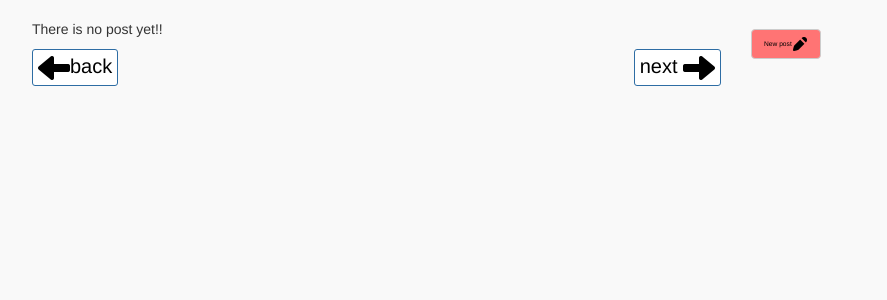
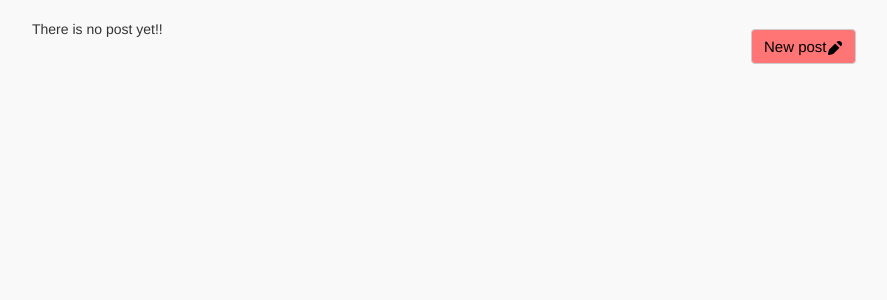
Before and after one commit to ambersun1234/message-board, a PHP site: page /displayBoard.php?boardid=1 in a window 1280 px wide. Shown: the part 51-351 px from the top of the page, without its empty margins (224-1111 px from the left). Run offline with PHP 8.4, Linux system fonts and the light colour scheme; data that the repository does not hold is empty; some libraries are stand-ins or nearby versions.

Commit message:
undo previous & next page feature

```diff
--- a/displayBoard.php
+++ b/displayBoard.php
@@ -54,14 +54,11 @@
                     $data = mysqli_real_escape_string( $con , $data );
                     return $data;
                 }
-                echo '<button type="button" class="btn btn-primary btn-xs" style="color:black; background-color:white; position:relative; top:10px; font-size:20px;"><img src= "back.png">back</button>'.'&nbsp&nbsp&nbsp&nbsp&nbsp';
-                echo "<span style='float: right;'>";
-                echo '<button type="button" class="btn btn-primary btn-xs" style=" color:black; background-color:white; position:relative; top:10px;font-size:20px;">next <img src= "next.png"></button>';
              ?>
         </div>
         <div class="col-xs-3">
             <br>
-            <button type="button" class="btn btn-default" onclick="location.href='add_artical.php?var1=<?php echo $boardid; ?>'" style="background-color: #ff7474; color: black; font-size:5pt; position:relative; top:10px;">New post<img src="edit.png"></button>
+            <button type="button" class="btn btn-default" onclick="location.href='add_artical.php?var1=<?php echo $boardid; ?>'" style="background-color: #ff7474; color: black; font-size:15px; position:relative; top:10px;">New post<img src="edit.png"></button>
         </div>
 
     </body>
```
